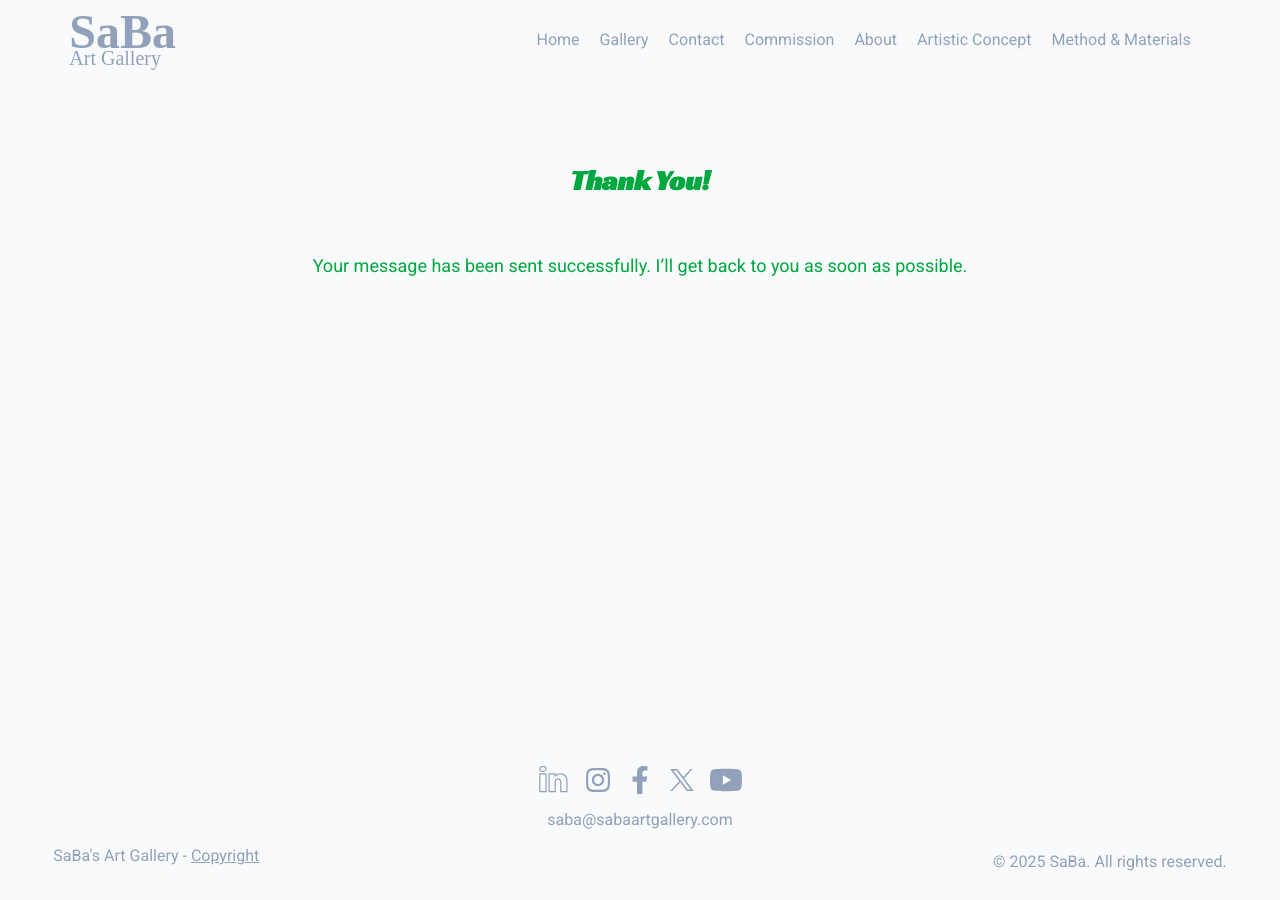
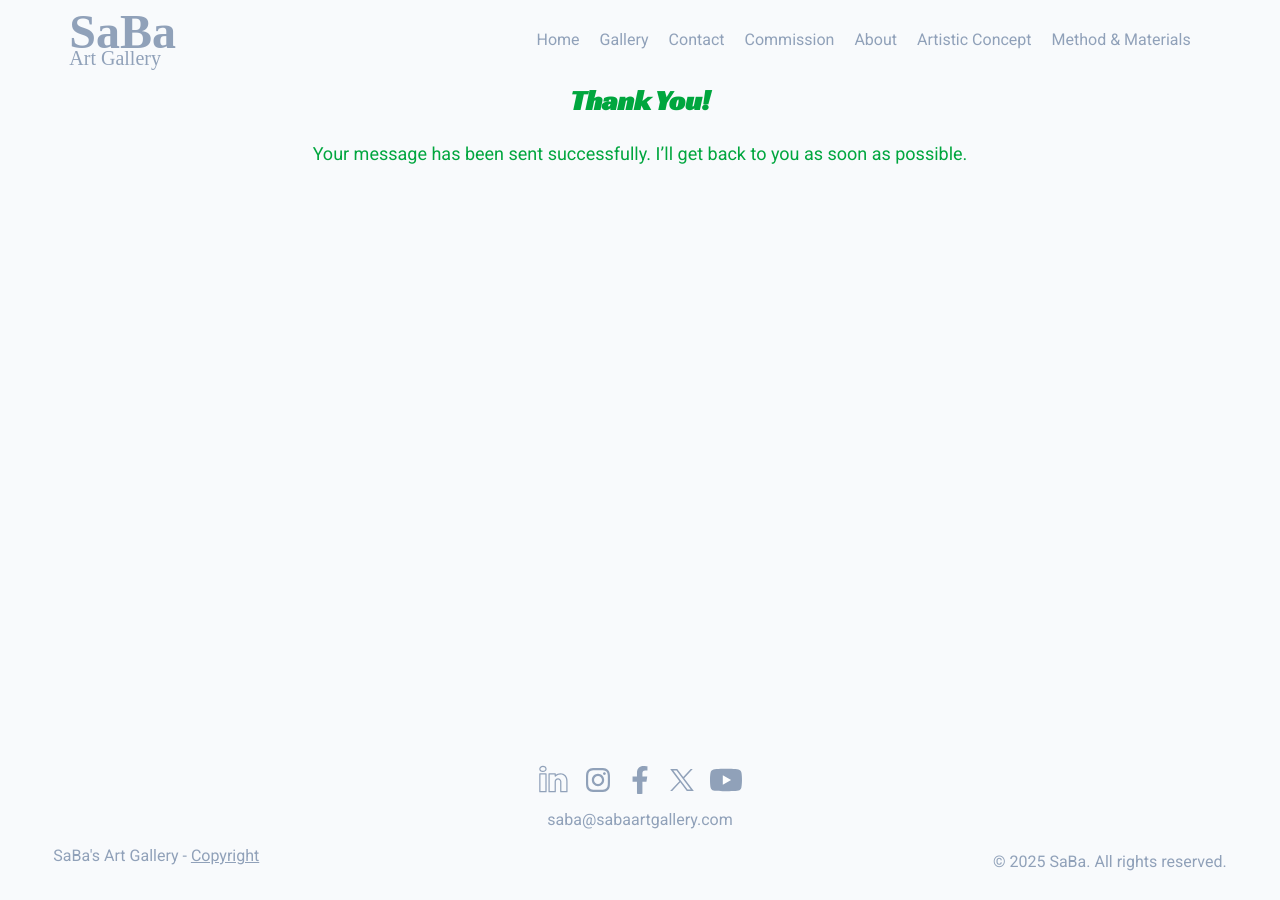
Before and after one commit to sabaRome/sabaartgallery, a Jekyll site: the page built from thank-you/index.html, in a window 1280 px wide. Built offline with Jekyll 4.4.1, drawn with Linux system fonts in a browser that asks for light colours; some web fonts are replaced.

Commit message:
Edit thank page

```diff
--- a/thank-you/index.html
+++ b/thank-you/index.html
@@ -2,9 +2,9 @@
 layout: default
 title: Thank You
 ---
-
-
-<h2 class="text-center text-green-600 racing-sans-one-regular">Thank You!</h2>
-<p style="font-size: 18px; line-height: 32px; padding-top: 3rem;" class="text-center text-green-600">
-  Your message has been sent successfully. I’ll get back to you as soon as possible.
-</p>
+<section>
+  <h2 class="text-center text-green-600 racing-sans-one-regular">Thank You!</h2>
+  <p class="pt-4 text-lg leading-8 text-center text-green-600">
+    Your message has been sent successfully. I’ll get back to you as soon as possible.
+  </p>
+</section>
```
